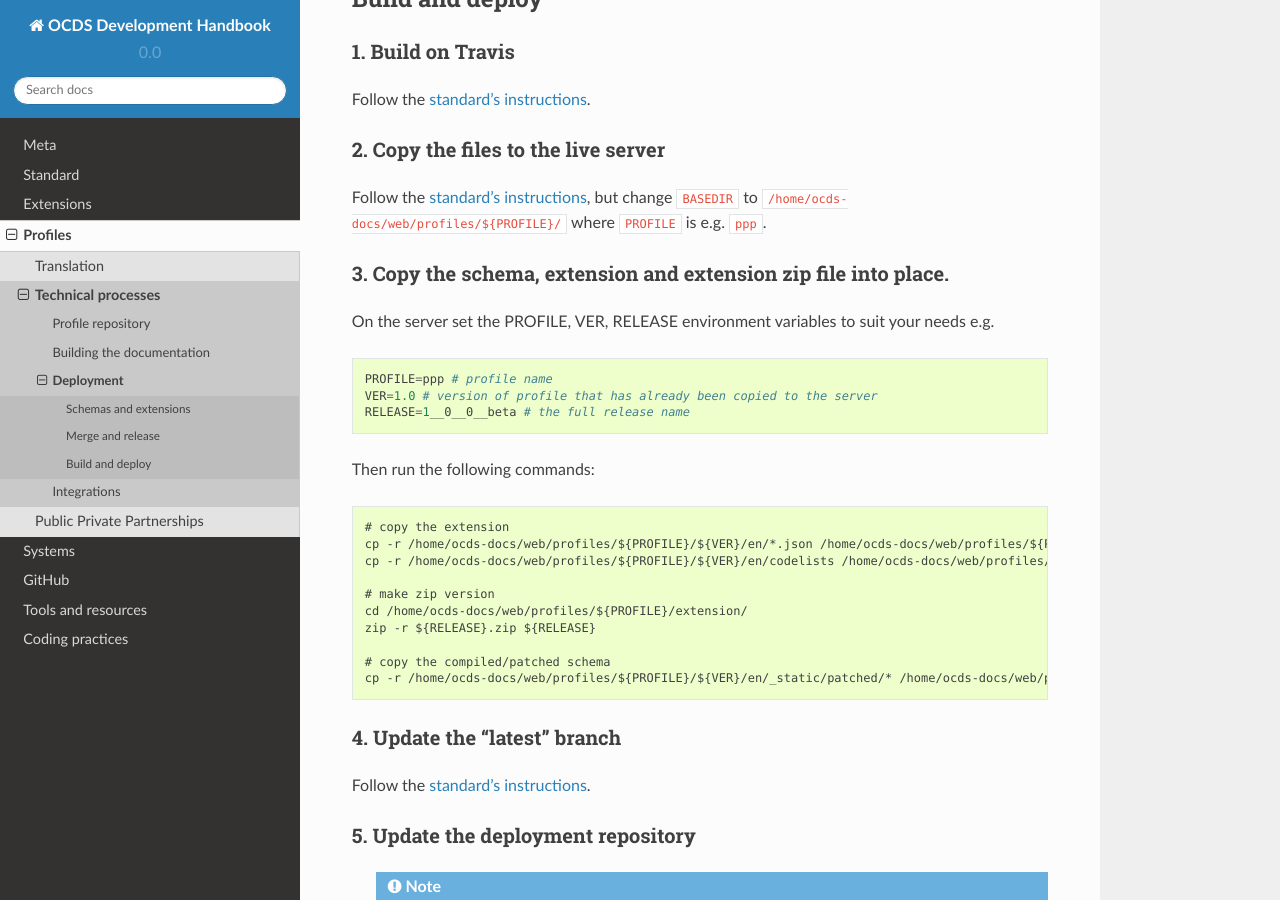
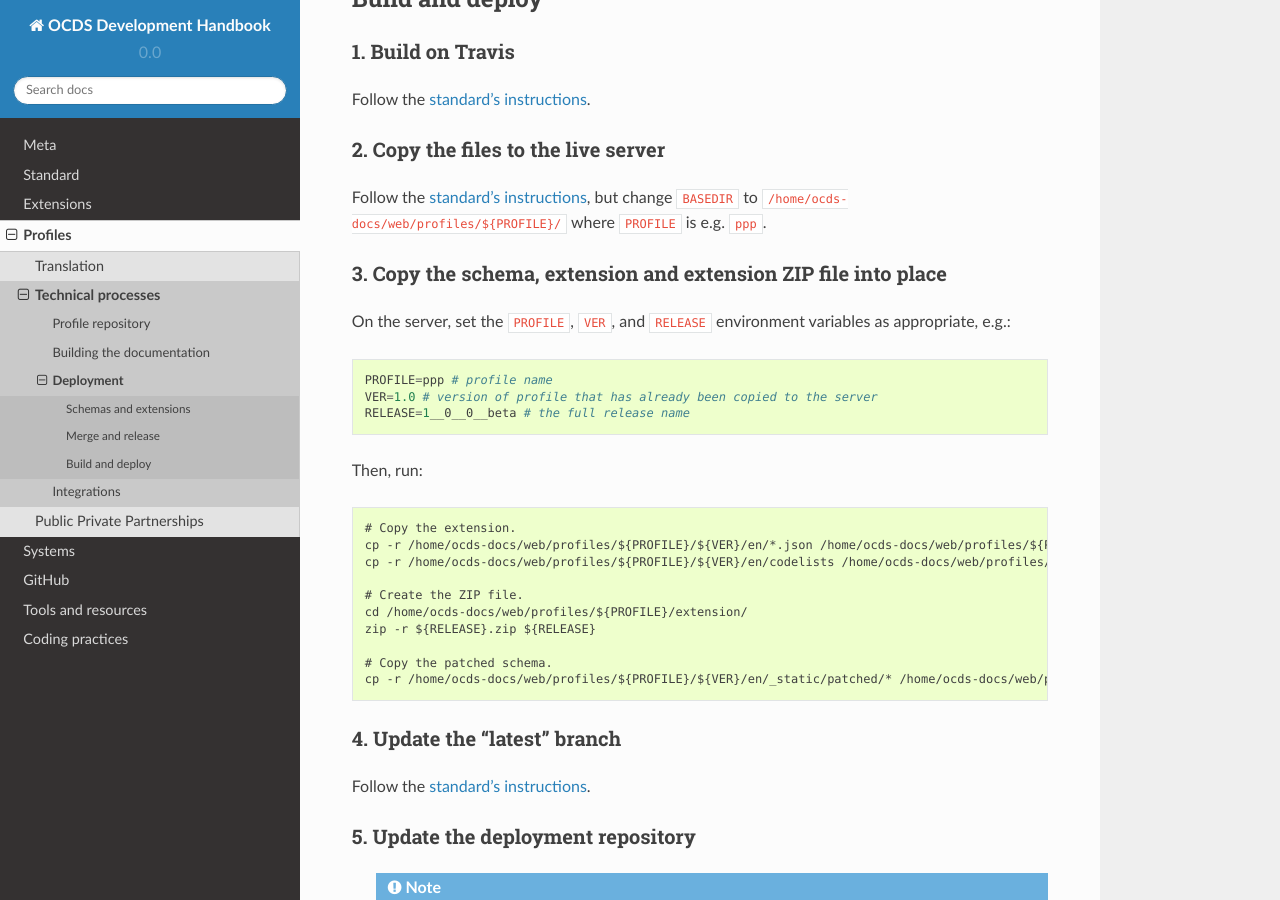
Before and after one commit to open-contracting/standard-development-handbook, a Sphinx documentation site: the page built from docs/profiles/technical/deployment.md, in a window 1280 px wide and 900 px high, scrolled down 1019 px. Built offline with Sphinx 7.4.7 and the Read the Docs theme 2.0.0, drawn with Linux system fonts in a browser that asks for light colours; pages that are not in the unit, such as notebooks, are missing from menus.

Commit message:
Make style consistent

````diff
--- a/docs/profiles/technical/deployment.md
+++ b/docs/profiles/technical/deployment.md
@@ -42,9 +42,9 @@ Follow the [standard's instructions](../../../standard/technical/deployment#buil
 
 Follow the [standard's instructions](../../../standard/technical/deployment#copy-the-files-to-the-live-server), but change `BASEDIR` to `/home/ocds-docs/web/profiles/${PROFILE}/` where `PROFILE` is e.g. `ppp`.
 
-### 3. Copy the schema, extension and extension zip file into place.
+### 3. Copy the schema, extension and extension ZIP file into place
 
-On the server set the PROFILE, VER, RELEASE environment variables to suit your needs e.g.
+On the server, set the `PROFILE`, `VER`, and `RELEASE` environment variables as appropriate, e.g.:
 
 ```
 PROFILE=ppp # profile name
@@ -52,25 +52,24 @@ VER=1.0 # version of profile that has already been copied to the server
 RELEASE=1__0__0__beta # the full release name
 ```
 
-Then run the following commands:
+Then, run:
 
 ```
-# copy the extension
+# Copy the extension.
 cp -r /home/ocds-docs/web/profiles/${PROFILE}/${VER}/en/*.json /home/ocds-docs/web/profiles/${PROFILE}/extension/${RELEASE}/
 cp -r /home/ocds-docs/web/profiles/${PROFILE}/${VER}/en/codelists /home/ocds-docs/web/profiles/${PROFILE}/extension/${RELEASE}/
 
-# make zip version
+# Create the ZIP file.
 cd /home/ocds-docs/web/profiles/${PROFILE}/extension/
 zip -r ${RELEASE}.zip ${RELEASE}
 
-# copy the compiled/patched schema
+# Copy the patched schema.
 cp -r /home/ocds-docs/web/profiles/${PROFILE}/${VER}/en/_static/patched/* /home/ocds-docs/web/profiles/${PROFILE}/schema/${RELEASE}/
 ```
 
 ### 4. Update the "latest" branch
 
 Follow the [standard's instructions](../../../standard/technical/deployment#update-the-latest-branch).
-
 
 ### 5. Update the deployment repository
 
````
